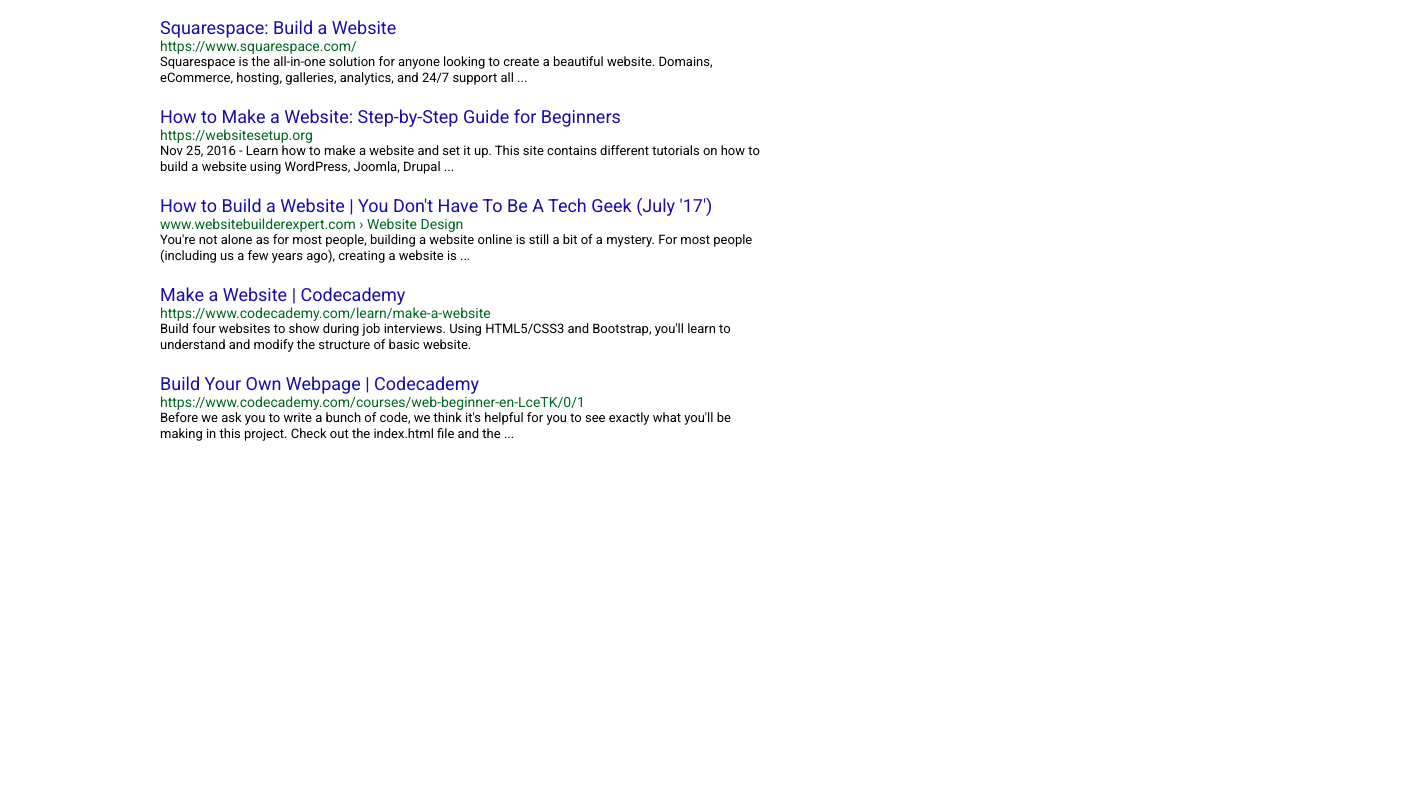
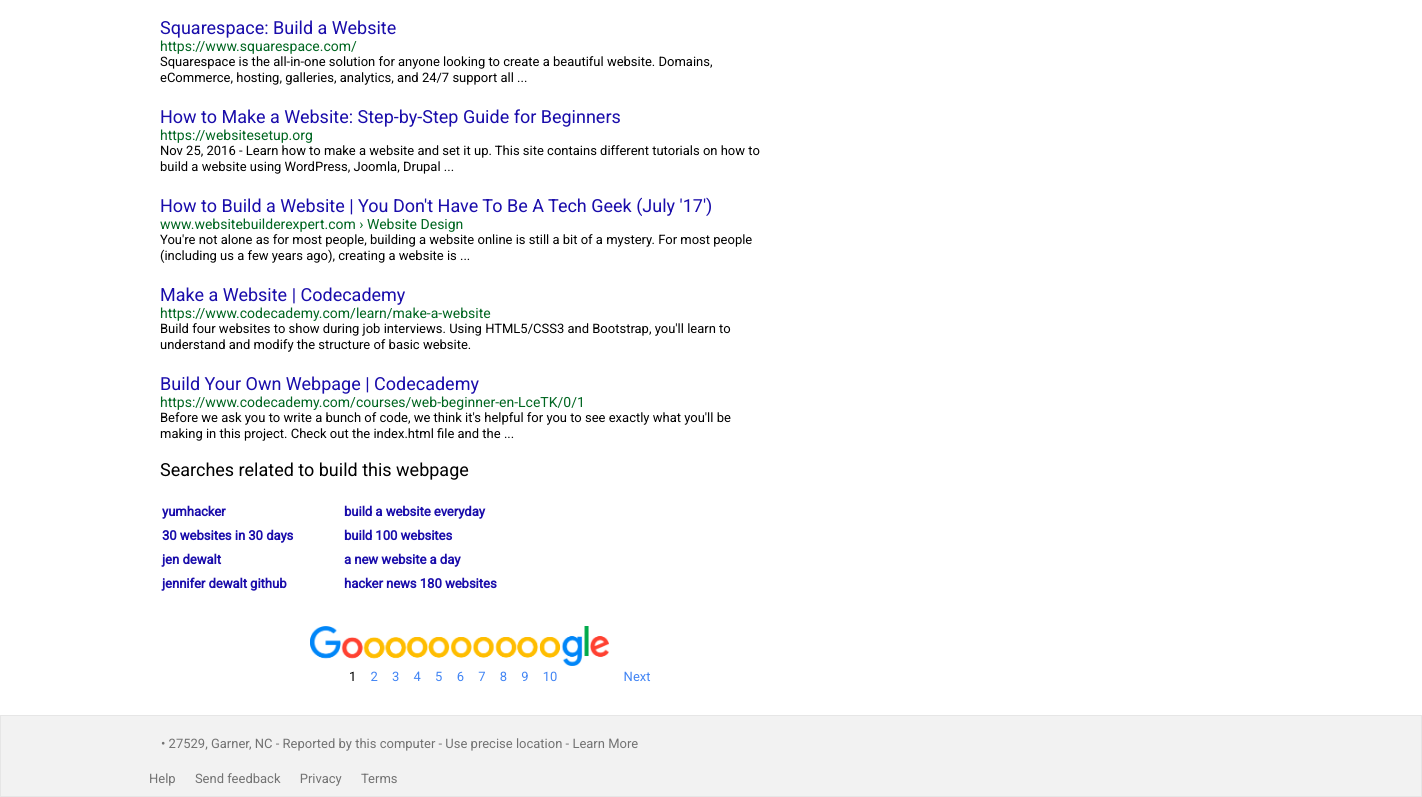
Before and after one commit to JonathanYiv/google-searchpage, a plain HTML site: page index.html in a window 1280 px wide. Shown: the part 947-1744 px from the top of the page, 1422 px wide, since content can reach past the window. Before the commit the page ends 1389 px from the top, so only its background shows below. Drawn offline with Linux system fonts and the light colour scheme.

Commit message:
I'm calling it good. Still needs responsive design, the little goooooooogle arrow image, and links on the goooogle section. Pretty close.

```diff
--- a/index.html
+++ b/index.html
@@ -166,6 +166,33 @@
 				<p>Before we ask you to write a bunch of code, we think it's helpful for you to see exactly what you'll be making in this project. Check out the index.html file and the ...</p>
 			</div>
 
+			<div class="suggested">
+				<p>Searches related to build this webpage</p>
+				<table>
+					<tr>
+						<td><a href="#"><span class="bold">yumhacker</span></a></td>
+						<td><a href="#"><span class="bold">build a website everyday</span></a></td>
+					</tr>
+					<tr>
+						<td><a href="#"><span class="bold">30 websites in 30 days</span></a></td>
+						<td><a href="#"><span class="bold">build 100 websites</span></a></td>
+					</tr>
+					<tr>
+						<td><a href="#"><span class="bold">jen dewalt</span></a></td>
+						<td><a href="#"><span class="bold">a new website a day</span></a></td>
+					</tr>
+					<tr>
+						<td><a href="#"><span class="bold">jennifer dewalt github</span></a></td>
+						<td><a href="#"><span class="bold">hacker news 180 websites</span></a></td>
+					</tr>
+				</table>
+			</div>
+
+			<div class="pages">
+				<div class="gooogle"><img src="images/gooogle.png" alt="gooogle"></div>
+				<!-- <div class="arrow"><img src="images/arrow.png" alt="arrow"></div> I can't figure out how to get this sucker in -->
+				<p>1 <span class="blue">2 3 4 5 6 7 8 9 10 &emsp;&emsp;&emsp;&emsp;Next</span></p>
+			</div>
 
 		</div>
 
--- a/styles/styles.css
+++ b/styles/styles.css
@@ -74,6 +74,19 @@
 
 	position: relative;
 	top: 10px;
+}
+
+.gooogle img{
+	width: 299px;
+	height: 40px;
+	display: inline;
+	margin-left: 25%;
+}
+
+.arrow img {
+	width: 10px;
+	height: 15px;
+	display: inline;
 }
 
 /* Element Selectors */
@@ -153,8 +166,7 @@ li a:hover {
 	height: 80px;
 	width: 100%;
 
-	position: fixed;
-	bottom: 0;
+	position: absolute;
 
 	padding-left: 140px;
 }
@@ -238,3 +250,36 @@ span.gray {
 span.gray:hover {
 	text-decoration: underline;
 }
+
+/* Everything regarding the suggested searches */
+
+.suggested {
+	margin-top: 20px;
+}
+
+.suggested td {
+	font-size: 13px;
+	line-height: 20px;
+	width: 180px;
+}
+
+.suggested p {
+	font-size: 18px;
+	margin-bottom: 20px;
+}
+
+.suggested table {
+	margin-bottom: 30px;
+}
+
+/* Gooogle */
+.pages p {
+	width: 350px;
+	word-spacing: 11px;
+	margin-left: 31.5%;
+	margin-bottom: 5%;
+}
+
+.blue {
+	color: #4285f4;
+}
```
Also changed, not shown: images/arrow.png (added), images/gooogle.png (added).
